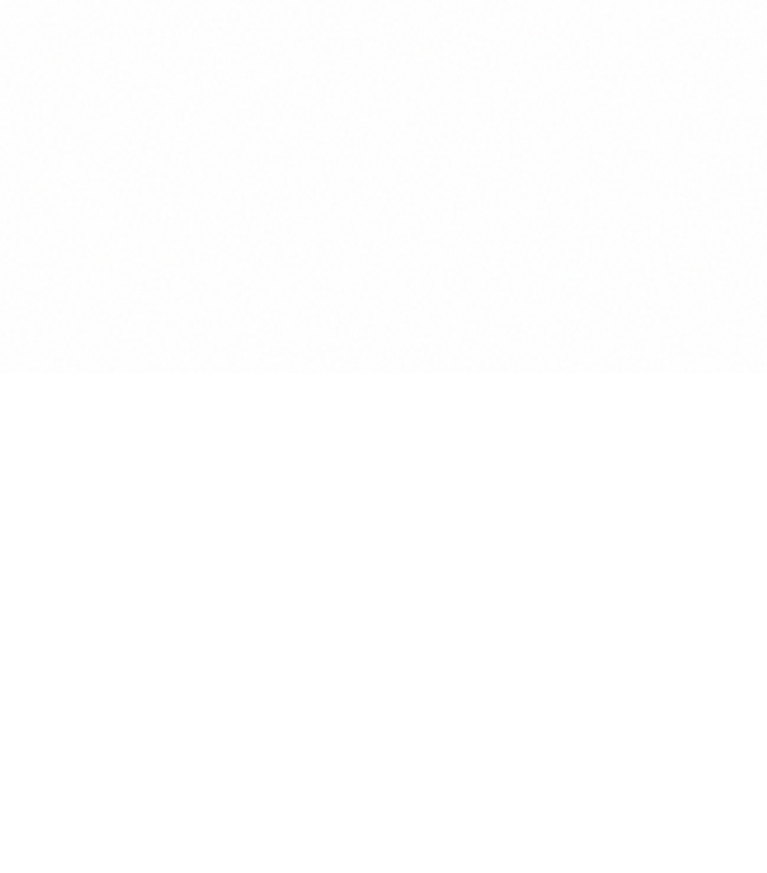
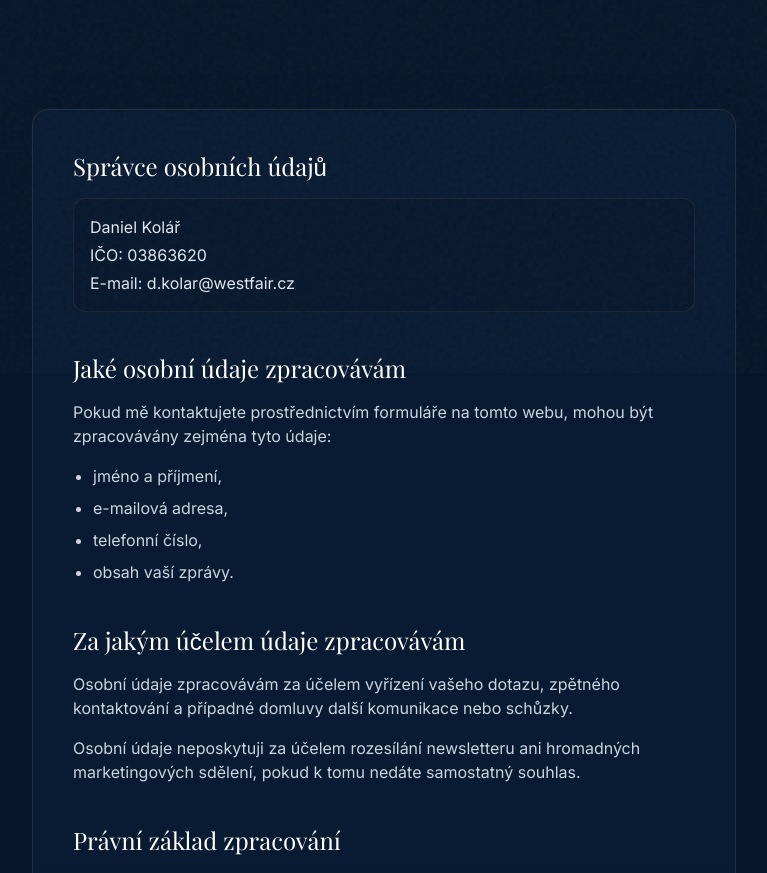
Before and after one commit to DannyKoll/daniel-kolar-web, a Next.js app: page /zpracovani-osobnich-udaju in a window 1280 px wide. Before the commit this address had no page. Shown: the part 427-1300 px from the top of the page, without its empty margins (256-1023 px from the left). Before the commit the page ends 800 px from the top, so only its background shows below. Built offline with nearby package versions, Linux system fonts and the light colour scheme.

Commit message:
Pridat zpracovani osobnich udaju

```diff
--- /dev/null
+++ b/app/zpracovani-osobnich-udaju/page.jsx
@@ -0,0 +1,79 @@
+import LegalPage from "@/components/LegalPage";
+
+export const metadata = {
+  title: "Zpracování osobních údajů | Daniel Kolář",
+  description:
+    "Informace o zpracování osobních údajů návštěvníků webu a osob, které odešlou kontaktní formulář.",
+};
+
+const sections = [
+  {
+    title: "Správce osobních údajů",
+    details: [
+      "Daniel Kolář",
+      "IČO: 03863620",
+      "E-mail: d.kolar@westfair.cz",
+    ],
+  },
+  {
+    title: "Jaké osobní údaje zpracovávám",
+    paragraphs: [
+      "Pokud mě kontaktujete prostřednictvím formuláře na tomto webu, mohou být zpracovávány zejména tyto údaje:",
+    ],
+    items: [
+      "jméno a příjmení,",
+      "e-mailová adresa,",
+      "telefonní číslo,",
+      "obsah vaší zprávy.",
+    ],
+  },
+  {
+    title: "Za jakým účelem údaje zpracovávám",
+    paragraphs: [
+      "Osobní údaje zpracovávám za účelem vyřízení vašeho dotazu, zpětného kontaktování a případné domluvy další komunikace nebo schůzky.",
+      "Osobní údaje neposkytuji za účelem rozesílání newsletteru ani hromadných marketingových sdělení, pokud k tomu nedáte samostatný souhlas.",
+    ],
+  },
+  {
+    title: "Právní základ zpracování",
+    paragraphs: [
+      "Právním základem zpracování je zejména vyřízení dotazu, který jste mi sami zaslali, provedení opatření před případným navázáním spolupráce a oprávněný zájem na odpovědi na vaši zprávu.",
+    ],
+  },
+  {
+    title: "Doba uchování",
+    paragraphs: [
+      "Osobní údaje uchovávám pouze po dobu nezbytnou k vyřízení vašeho dotazu a navazující komunikace.",
+      "Pokud dojde k navázání spolupráce, mohou být údaje dále zpracovávány v rozsahu nezbytném pro poskytování finančních služeb a plnění zákonných povinností.",
+    ],
+  },
+  {
+    title: "Předávání osobních údajů",
+    paragraphs: [
+      "V případě navázání spolupráce mohou být osobní údaje zpracovávány také v souvislosti s činností společnosti SAB servis s.r.o., IČO: 24704008, se sídlem Jungmannova 748/30, 110 00 Praha 1, případně dalšími subjekty, pokud je to nezbytné pro poskytování finančních služeb nebo splnění zákonných povinností.",
+    ],
+  },
+  {
+    title: "Vaše práva",
+    paragraphs: [
+      "Máte právo požadovat přístup ke svým osobním údajům, jejich opravu, výmaz, omezení zpracování, vznést námitku proti zpracování a v případech stanovených právními předpisy také právo na přenositelnost údajů.",
+      "Pokud se domníváte, že je s vašimi osobními údaji nakládáno v rozporu s právními předpisy, můžete se obrátit na Úřad pro ochranu osobních údajů.",
+    ],
+  },
+  {
+    title: "Kontakt",
+    paragraphs: [
+      "V případě dotazů ke zpracování osobních údajů mě můžete kontaktovat na e-mailu: d.kolar@westfair.cz.",
+    ],
+  },
+];
+
+export default function PersonalDataPage() {
+  return (
+    <LegalPage
+      title="Zpracování osobních údajů"
+      intro="Tato stránka obsahuje základní informace o tom, jak jsou zpracovávány osobní údaje návštěvníků tohoto webu a osob, které prostřednictvím kontaktního formuláře odešlou svůj dotaz."
+      sections={sections}
+    />
+  );
+}
```
